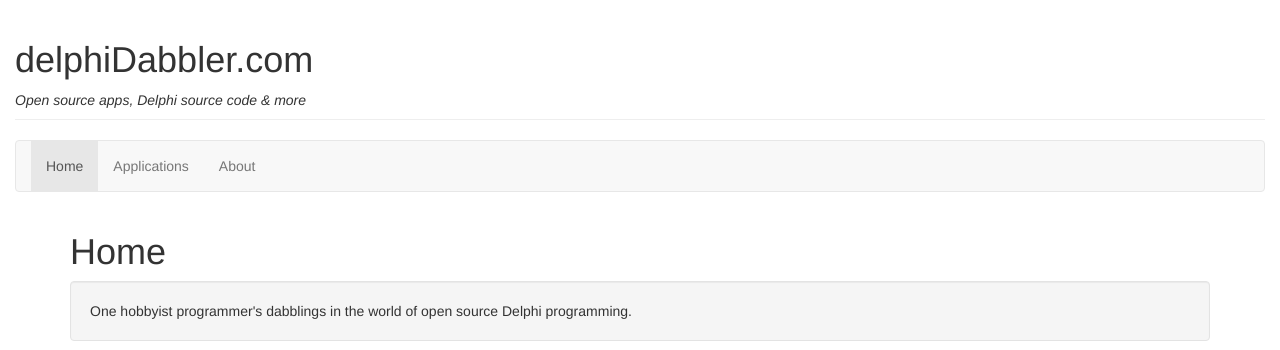
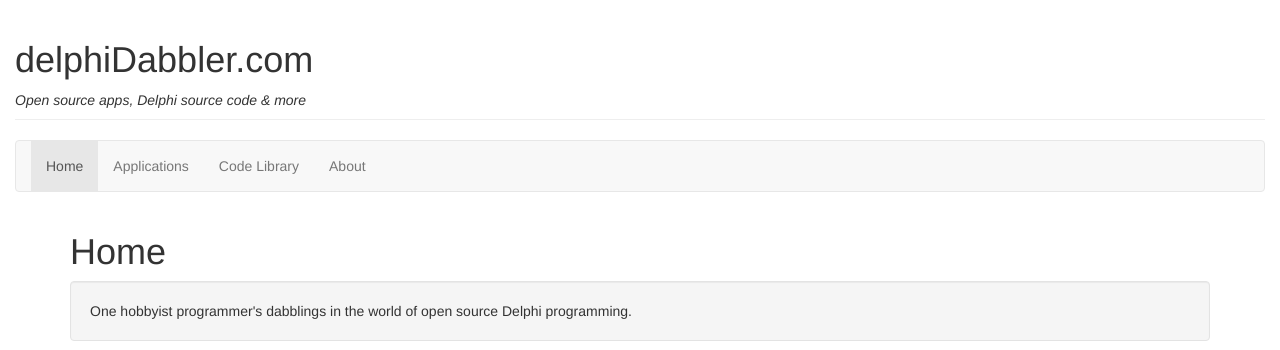
Before and after one commit to delphidabbler/delphidabbler.github.io, a Jekyll site: the page built from index.html, in a window 1280 px wide. Shown: the top 350 px of the page. Built offline with Jekyll 4.4.1, drawn with Linux system fonts in a browser that asks for light colours; nearby versions of some CDN libraries.

Commit message:
Add code library page to navigation
Also added page link to core.yaml

```diff
--- a/_data/core.yml
+++ b/_data/core.yml
@@ -3,6 +3,7 @@
 # Links
 homeLink: "/"
 appsLink: "/programs.html"
+libLink: "/codelib.html"
 aboutLink: "/about.html"
 
 # Site Logo Text
--- a/_includes/navigation.html
+++ b/_includes/navigation.html
@@ -14,6 +14,7 @@
     <ul class="nav navbar-nav">
       <li{% if page.url == site.data.core.homeLink %} class="active"{% endif %}><a href="{{ site.data.core.homeLink }}">Home</a></li>
       <li{% if page.url == site.data.core.appsLink %} class="active"{% endif %}><a href="{{ site.data.core.appsLink }}">Applications</a></li>
+      <li{% if page.url == site.data.core.libLink %} class="active"{% endif %}><a href="{{ site.data.core.libLink }}">Code Library</a></li>
       <li{% if page.url == site.data.core.aboutLink %} class="active"{% endif %}><a href="{{ site.data.core.aboutLink }}">About</a></li>
     </ul>
   </div><!-- /.navbar-collapse -->
```
